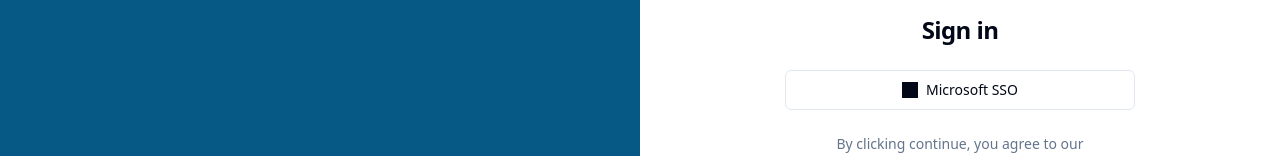
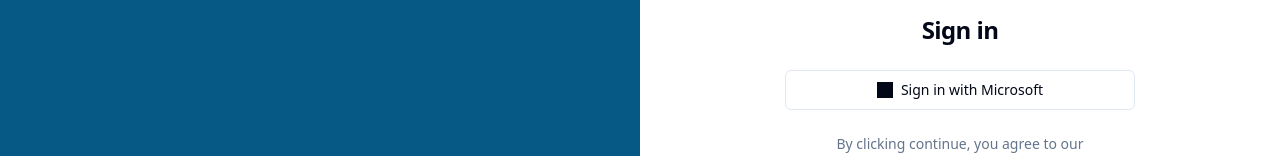
Before and after one commit to hack4impact-utk/uw-211, a Next.js app: page /signin in a window 1280 px wide. Shown: the part 306-462 px from the top of the page. Built offline with nearby package versions, Linux system fonts and the light colour scheme.

Commit message:
edited sign in button text

```diff
--- a/src/components/SignInForm/index.tsx
+++ b/src/components/SignInForm/index.tsx
@@ -61,7 +61,7 @@ export default function SignInForm({ className, ...props }: SignInFormProps) {
         ) : (
           <Icons.microsoft className="mr-2 h-4 w-4" />
         )}{' '}
-        Microsoft SSO
+        Sign in with Microsoft
       </Button>
     </div>
   );
```
